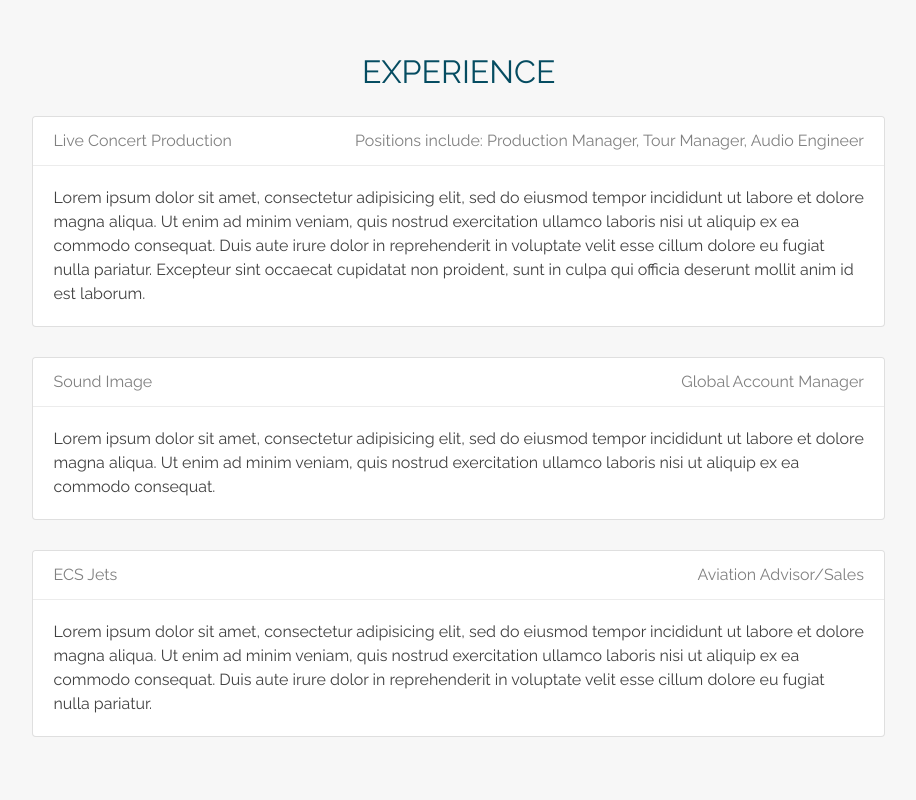
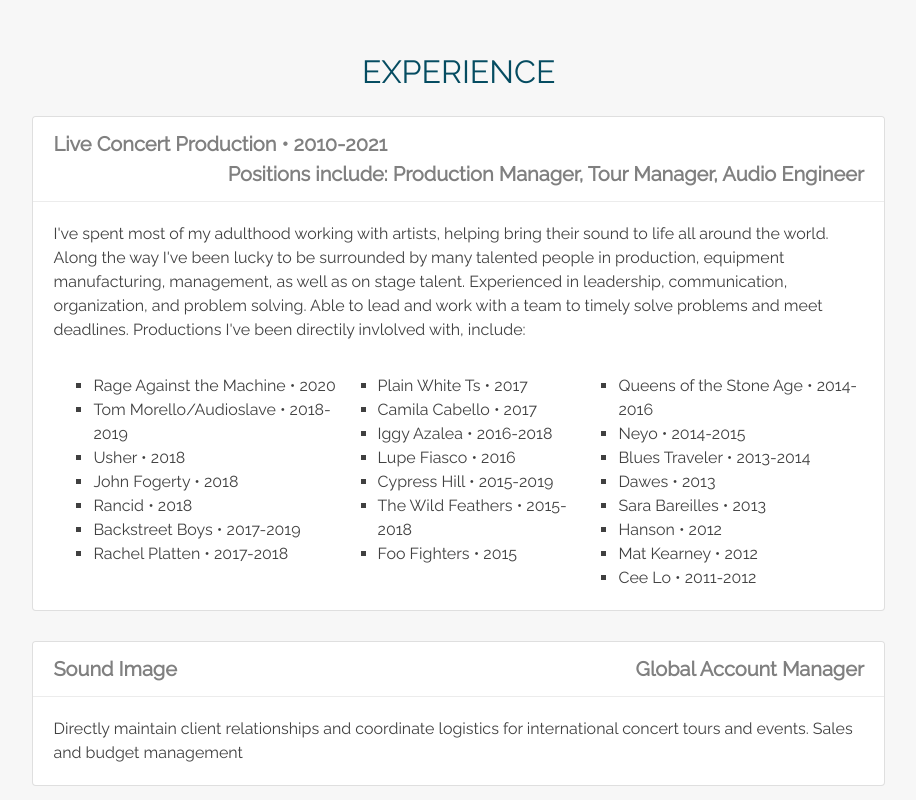
Before and after one commit to austinschroeder/portfolio-react, a React (Create React App) app: page / in a window 1280 px wide. Shown: the part 1200-2000 px from the top of the page, without its empty margins (180-1096 px from the left). Built offline with nearby package versions, Linux system fonts and the light colour scheme.

Commit message:
Added content and styling

```diff
--- a/src/components/Contact.js
+++ b/src/components/Contact.js
@@ -15,17 +15,17 @@
             <h2 class="white-text">Contact Me</h2>
           </div>
           <div class="contact content-body">
-            {/* <form method="POST" action="https://formspree.io/austinsoundy@gmail.com">
+            <form method="POST" action="https://formspree.io/austinsoundy@gmail.com">
                 <input type="hidden" name="_subject" value="Contact request from personal website" />
                 <input type="email" name="_replyto" placeholder="Your email" required />
                 <textarea name="message" placeholder="Your message" required></textarea>
                 <button type="submit">Send</button>
-            </form> */}
-                <form action="https://formspree.io/f/{austinsoundy@gmail.com}" method="post">
+            </form>
+                {/* <form action="https://formspree.io/f/{austinsoundy@gmail.com}" method="post">
                     <label for="email">Your Email</label>
                     <input name="Email" id="email" type="email" />
                     <button type="submit">Submit</button>
-                </form>
+                </form> */}
           </div>
         </div>
         <div class="side-content"></div>
--- a/src/components/Experience.js
+++ b/src/components/Experience.js
@@ -15,10 +15,41 @@
           <div class="content-body">
             <div class="card">
               <div class="card-header">
-                <h4>Live Concert Production <span class="job-title">Positions include: Production Manager, Tour Manager, Audio Engineer</span></h4>
+                <h4>Live Concert Production • 2010-2021 <span class="job-title">Positions include: Production Manager, Tour Manager, Audio Engineer</span></h4>
               </div>
               <div class="card-content">
-                <p>Lorem ipsum dolor sit amet, consectetur adipisicing elit, sed do eiusmod tempor incididunt ut labore et dolore magna aliqua. Ut enim ad minim veniam, quis nostrud exercitation ullamco laboris nisi ut aliquip ex ea commodo consequat. Duis aute irure dolor in reprehenderit in voluptate velit esse cillum dolore eu fugiat nulla pariatur. Excepteur sint occaecat cupidatat non proident, sunt in culpa qui officia deserunt mollit anim id est laborum.</p>
+                <p>I've spent most of my adulthood working with artists, helping bring their sound to life all around the world. Along the way I've been lucky to be surrounded by many talented people in production, equipment manufacturing, management, as well as on stage talent. Experienced in leadership, communication, organization, and problem solving. Able to lead and work with a team to timely solve problems and meet deadlines.  Productions I've been directily invlolved with, include:</p>
+                <div class="experience-flex">
+                  <ul class="gig-list two">
+                    <li>Rage Against the Machine • 2020</li>
+                    <li>Tom Morello/Audioslave • 2018-2019</li>
+                    <li>Usher • 2018</li>
+                    <li>John Fogerty • 2018</li>
+                    <li>Rancid • 2018</li>
+                    <li>Backstreet Boys • 2017-2019</li>
+                    <li>Rachel Platten • 2017-2018</li>
+                  </ul>
+                  <ul class="gig-list two">
+                    <li>Plain White Ts • 2017</li>
+                    <li>Camila Cabello • 2017</li>
+                    <li>Iggy Azalea • 2016-2018</li>
+                    <li>Lupe Fiasco • 2016</li>
+                    <li>Cypress Hill • 2015-2019</li>
+                    <li>The Wild Feathers • 2015-2018</li>
+                    <li>Foo Fighters • 2015</li>
+                  </ul>
+                  <ul>
+                    <li>Queens of the Stone Age • 2014-2016</li>
+                    <li>Neyo • 2014-2015</li>
+                    <li>Blues Traveler • 2013-2014</li>
+                    <li>Dawes • 2013</li>
+                    <li>Sara Bareilles • 2013</li>
+                    <li>Hanson • 2012</li>
+                    <li>Mat Kearney • 2012</li>
+                    <li>Cee Lo • 2011-2012</li>
+
+                  </ul>
+                </div>
               </div>
             </div>
 
@@ -29,7 +60,7 @@
                 <h4>Sound Image <span class="job-title">Global Account Manager</span></h4>
               </div>
               <div class="card-content">
-                <p>Lorem ipsum dolor sit amet, consectetur adipisicing elit, sed do eiusmod tempor incididunt ut labore et dolore magna aliqua. Ut enim ad minim veniam, quis nostrud exercitation ullamco laboris nisi ut aliquip ex ea commodo consequat. </p>
+                <p>Directly maintain client relationships and coordinate logistics for international concert tours and events.  Sales and budget management</p>
               </div>
             </div>
 
@@ -40,7 +71,7 @@
                 <h4>ECS Jets <span class="job-title">Aviation Advisor/Sales</span></h4>
               </div>
               <div class="card-content">
-                <p>Lorem ipsum dolor sit amet, consectetur adipisicing elit, sed do eiusmod tempor incididunt ut labore et dolore magna aliqua. Ut enim ad minim veniam, quis nostrud exercitation ullamco laboris nisi ut aliquip ex ea commodo consequat. Duis aute irure dolor in reprehenderit in voluptate velit esse cillum dolore eu fugiat nulla pariatur. </p>
+                <p>Working with clients on providing an exceptional private travel experience, focusing on comfort, efficiency, performance, reliability, and safety.  Trip sourcing.  Working with international hubs on sourcing aircraft and logistics.</p>
               </div>
             </div>
           </div>
--- a/src/components/Footer.js
+++ b/src/components/Footer.js
@@ -10,7 +10,7 @@
           <div class="content-header">
           </div>
           <div class="content-body">
-            <p>Copyright AUSTIN SCHROEDER 2021</p>
+            <p>&copy; AUSTIN SCHROEDER 2021</p>
           </div>
         </div>
         <div class="side-content"></div>
--- a/src/components/Projects.js
+++ b/src/components/Projects.js
@@ -27,13 +27,24 @@
                             </div>
                         </div>
                         {/* <!--  #2 --> */}
-                    <div class="project-card">
+                        <div class="project-card">
                             <div class="project-image">
                                 <img src={tortoise} alt="Tortoise" />
                             </div>
                             <div class="project-content">
                                 <h4>JS Racer</h4>
                                 <p>Lorem ipsum dolor sit amet, consectetur adipisicing elit, sed do eiusmod tempor incididunt ut labore et dolore magna aliqua. Ut enim ad minim veniam, quis nostrud exercitation ullamco laboris nisi ut aliquip ex ea commodo consequat. Duis aute irure dolor in reprehenderit in voluptate velit esse cillum dolore eu fugiat nulla pariatur. Excepteur sint occaecat cupidatat non proident, sunt in culpa qui officia deserunt mollit anim id est laborum.</p>
+                                <a href="#">Link Text</a>
+                            </div>
+                        </div>
+                        {/* <!--  #3 --> */}
+                        <div class="project-card">
+                            <div class="project-image">
+                                <img src="https://www.pngitem.com/pimgs/m/625-6251290_nic-cage-face-png-nicolas-cage-high-resolution.png" alt="Tortoise" />
+                            </div>
+                            <div class="project-content">
+                                <h4>Cage-DB</h4>
+                                <p>Cage DB is a site designed for fans of Nicolas Cage. Visit Cage DB to catch up on all the comings and goings of the actor, Nic Cage.</p>
                                 <a href="#">Link Text</a>
                             </div>
                         </div>
--- a/src/css/style.css
+++ b/src/css/style.css
@@ -25,6 +25,10 @@
   text-decoration: none;
 }
 
+.navbar a:hover {
+  text-shadow: 2px 2px 5px white;
+}
+
 .anchor {
   display: block;
   position: relative;
@@ -35,8 +39,8 @@
 /*JUMBOTRON*/
 .jumbotron {
   height: 100vh; /*height to 100% of view height*/
-  background: #054c61; /*background color to blue*/
-  margin-bottom: 0; /*no bottom margin*/
+  background: #054c61;
+  margin-bottom: 0;
 
   display: flex;
   flex-direction: column;
@@ -79,6 +83,10 @@
   padding: 20px;
 }
 
+.social:hover {
+  text-shadow: 2px 2px 5px white;
+}
+
 /*ARROW LINK*/
 #down-arrow {
   /*position: absolute;
@@ -90,6 +98,10 @@
 
 #down-arrow a {
   color: white;
+}
+
+#down-arrow:hover {
+  text-shadow: 2px 2px 5px white;
 }
 
 /*CONTENT*/
@@ -146,6 +158,17 @@
   color: rgba(0,0,0,.75);
 }
 
+li {
+  list-style: square;
+}
+
+/* EXPERIENCE */
+.experience-flex {
+  /* background-color: blueviolet; */
+  display: flex;
+
+}
+
 /*EDUCATION*/
 .card {
   display: flex;
@@ -171,7 +194,8 @@
 
 h4 {
   margin: 0;
-  font-weight: 400;
+  font-weight: 600;
+  font-size: 1.25em;
   color: grey;
 }
 
@@ -225,7 +249,7 @@
   margin: 7px;
   padding: 5px 10px;
   color: white;
-  background: #054c61;
+  background: #043949;
   list-style: none;
   cursor: default;
   font-size: 1.2em;
```
Also changed, not shown: ref-index.html (+7 -16 lines).
